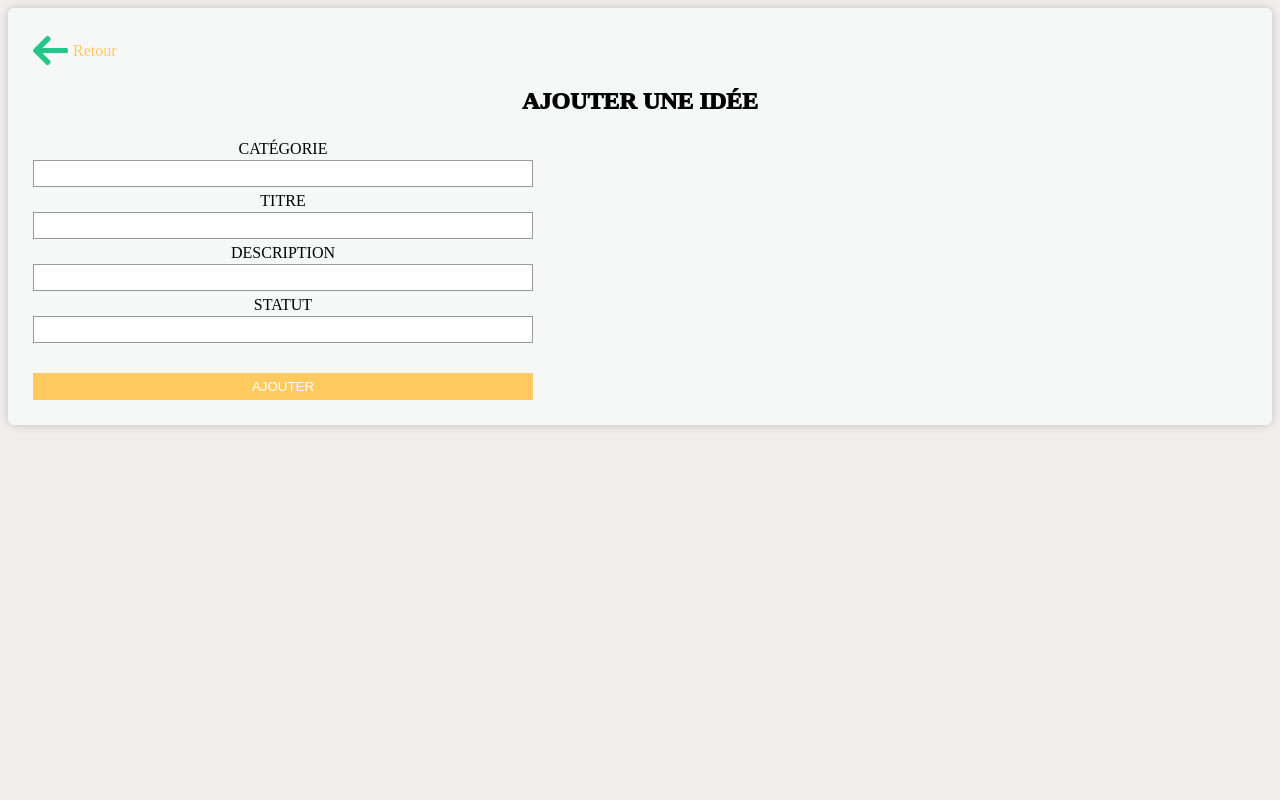
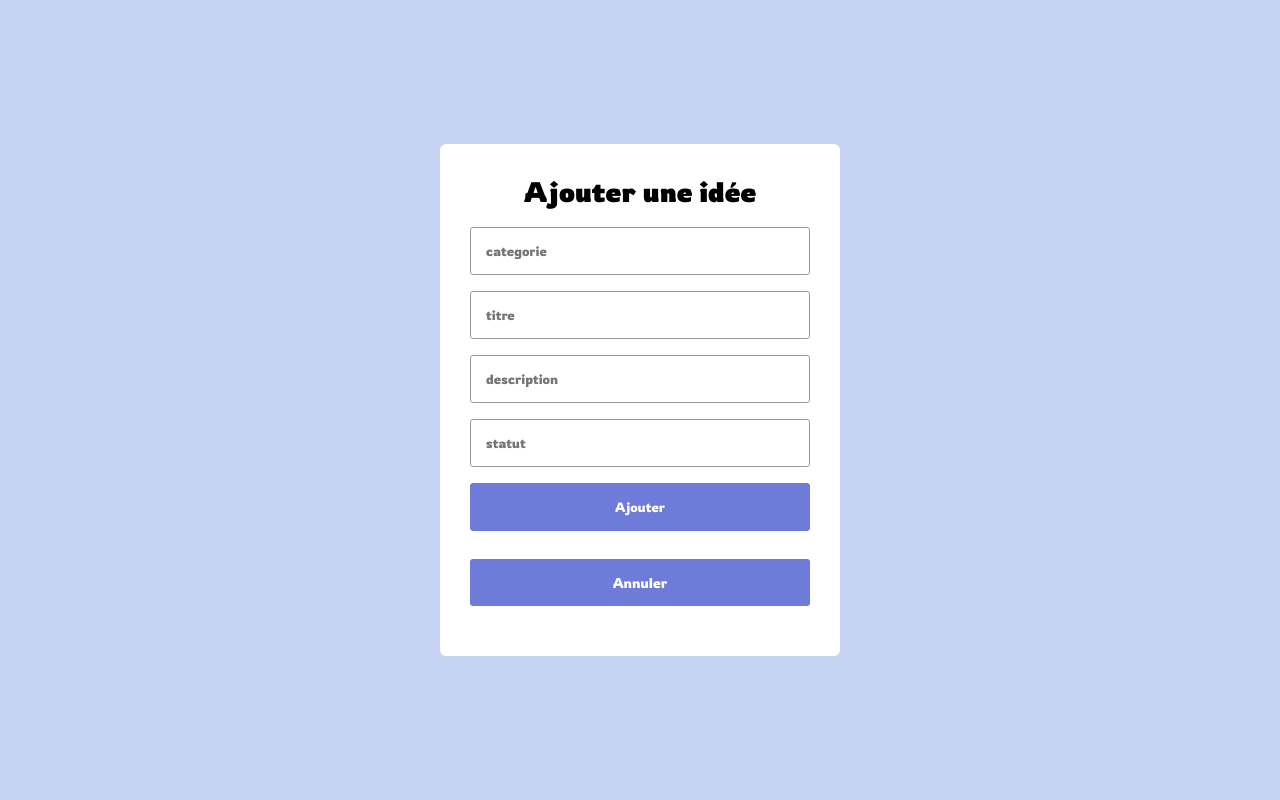
Before and after one commit to fatoumatadansoko/Plateforme_boite_idees, a PHP site: page /ajouter.php in a window 1280 px wide. Run offline with PHP 8.4, Linux system fonts and the light colour scheme.

Commit message:
Réctification des fonctionnalitées et améliorations du code

```diff
--- a/ajouter.php
+++ b/ajouter.php
@@ -1,60 +1,55 @@
+<?php
+error_reporting(E_ALL);
+ini_set('display_errors', 1);
+
+if (isset($_POST['send'])) {
+    if (
+        isset($_POST['categorie']) &&
+        isset($_POST['titre']) &&
+        isset($_POST['description']) &&
+        isset($_POST['statut']) &&
+        $_POST['categorie'] != "" &&
+        $_POST['titre'] != "" &&
+        $_POST['description'] != "" &&
+        $_POST['statut'] != ""
+    ) {
+        include_once "config.php";
+        $sql = "INSERT INTO idees (categorie, titre, description, statut) VALUES (?, ?, ?, ?)";
+
+        // Utilisation de requête préparée pour éviter les injections SQL
+        $stmt = $conn->prepare($sql);
+        $stmt->bind_param("ssss", $_POST['categorie'], $_POST['titre'], $_POST['description'], $_POST['statut']);
+
+        if ($stmt->execute()) {
+            header("location:boites_idees.php");
+        } else {
+            header("location:ajouter.php?message=AddFail");
+        }
+    } else {
+        header("location:ajouter.php?message=EmptyFields");
+    }
+}
+?>
 <!DOCTYPE html>
 <html lang="en">
+
 <head>
     <meta charset="UTF-8">
-    <meta http-equiv="X-UA-Compatible" content="IE=edge">
     <meta name="viewport" content="width=device-width, initial-scale=1.0">
-    <title>Ajouter</title>
+    <title>Document</title>
     <link rel="stylesheet" href="style.css">
 </head>
+
 <body>
-    <?php
-       //vérifier que le bouton ajouter a bien été cliqué
-       if(isset($_POST['button'])){
-           //extraction des informations envoyé dans des variables par la methode POST
-           extract($_POST);
-           //verifier que tous les champs ont été remplis
-           if(isset($categorie) && isset($titre) && isset($description) && $statut){
-                //connexion à la base de donnée
-                include_once "connexion1.php";
-                //requête d'ajout
-                $req = mysqli_query($con , "INSERT INTO Idees VALUES(NULL, '$categorie', '$titre','$description','$statut')");
-                if($req){//si la requête a été effectuée avec succès , on fait une redirection
-                    header("location: boites_idees.php");
-                }else {//si non
-                    $message = "Idées  non ajouté";
-                }
+    <form action="" method="post">
+        <h1>Ajouter une idée</h1>
+        <input type="text" name="categorie" value="" placeholder="categorie">
+        <input type="text" name="titre" value="" placeholder="titre">
+        <input type="text" name="description" value="" placeholder="description">
+        <input type="text" name="statut" value="" placeholder="statut">
+        <input type="submit" value="Ajouter" name="send">
+        <a class="link back" href="boites_idees.php">Annuler</a>
+    </form>
+</body>
 
-           }else {
-               //si non
-               $message = "Veuillez remplir tous les champs !";
-           }
-       }
-
-    ?>
-    <div class="form">
-        <a href="boites_idees.php" class="back_btn"><img src="img/back.png"> Retour</a>
-        <h2>Ajouter une idée</h2>
-        <p class="erreur_message">
-            <?php
-            // si la variable message existe , affichons son contenu
-            if(isset($message)){
-                echo $message;
-            }
-            ?>
-
-        </p>
-        <form action="" method="POST">
-            <label>Catégorie</label>
-            <input type="text" name="categorie">
-            <label>Titre</label>
-            <input type="text" name="titre">
-            <label>Description</label>
-            <input type="text" name="description">
-            <label>Statut</label>
-            <input type="text" name="Statut">
-            <input type="submit" value="Ajouter" name="button">
-        </form>
-    </div>
-</body>
 </html>
--- a/acceuil.php
+++ b/index.php
@@ -3,7 +3,7 @@
 <head>
     <meta charset="UTF-8">
     <meta name="viewport" content="width=device-width, initial-scale=1.0">
-    <link rel="stylesheet" href="style.css">
+    <link rel="stylesheet" href="index.css">
     <title>InnovateTech</title>
 </head>
 <body>
@@ -11,7 +11,6 @@
     <h1>InnovateTech</h1>
                 <div class="menu">
                      <a href="index.php">Accueil</a>
-                     <a href="inscription.php">INSCRIPTION</a>
                      <a href="boites_idees.php">Vos_idées</a>
                </div>
     </header>
@@ -19,8 +18,7 @@
 
          <div class="head">
     <img src="img/picture.jpg" alt="">
-    <a href="inscription.php"> Sinscrire</a>
-    <a href=""> Connexion</a>
+
 
          </div>
 
--- a/style.css
+++ b/style.css
@@ -1,155 +1,195 @@
+@import url('https://fonts.googleapis.com/css2?family=Rowdies:wght@300;400;700&display=swap');
+
+* {
+    margin: 0;
+    padding: 0;
+    box-sizing: border-box;
+    font-family: 'Rowdies', cursive;
+}
+.link_container {
+  margin-bottom: 20px;
+}
+.link {
+    background-color: #6F7BD9;
+    padding: 10px 20px;
+    color: #fff;
+    border-radius: 6px;
+    text-decoration: 0;
+
+
+}
+h1 {
+    margin-bottom: 10px;
+    text-align: center;
+}
 body {
-    background: hsl(0, 9%, 94%);
+    display: flex;
+    flex-direction: column;
+    justify-content: center;
+    align-items: center;
+    background-color: #C6D3F3;
+    min-height: 100vh;
+    width: 100%;
+}
+main {
+    width: 50%;
+}
+img {
+    width: 30px;
+    text-align: center;
+}
+.statut {
+    height: 10px;
+}
+th {
+    text-align: unset;
+
+    background-color: #6F7BD9;
+    color: #fff;
+}
+
+nav ul{
+    display: flex;
+    justify-content: center;
+    align-items: center;
+    list-style: none;
+}
+nav ul li {
+    margin-left: 20px;
+}
+
+
+  table {
+    box-shadow: 0 0 3px rgba(0,0,0,0.2);
+    border-collapse: collapse;
+    width: 100%;
+    table-layout: fixed;
+    border-radius: 10px;
+    overflow: hidden;
+  }
+
+  table  a{
+    text-align: center;
+  }
+  .image {
     text-align: center;
   }
 
-/* la mise en forme de la page index*/
 
-body h1 {
-    text-align: left;
-    justify-content: left;
+  table tr {
+    background-color: #f8f8f8;
+    border-bottom: 1px solid #ddd;
+
+
+  }
+th , td {
+ padding: 20px;
+ text-align: center;
+}
+.message {
+    width: 100%;
+    padding: 10px;
+    text-align: center;
+    border-radius: 6px;
+    margin: 5px 0;
+    color: #000;
 }
 
-header .menu {
+form {
+    width: 400px;
     display: flex;
-    justify-content: space-between;
-    text-decoration: none;
-    color: rgb(247, 239, 239);
-    padding:  10px 300px;
-    font-size: 22px;
+    flex-direction: column;
+    background-color: #fff;
+    padding: 30px;
+    border-radius: 6px;
+    font-size: 14px;
+}
+form input {
+    margin: 8px 0;
+    padding: 15px;
+    border: 1px solid #999;
+    border-radius: 3px;
+    outline: 0;
+}
+form input[type="submit"]{
+   cursor: pointer;
+    background-color: #6F7BD9;
+    color: #fff;
+    border: 1px solid #6F7BD9;
+
+}
+.back {
+  padding: 15px;
   text-align: center;
-    margin: 0 200px;
+  border-radius: 3px;
+  margin-top: 8px;
+}
+
+
+
+  @media screen and (max-width: 600px) {
+
+    main {
+        display: flex;
+        align-items: center;
+        flex-direction: column;
+        padding: 20px;
+        width: 100%;
+        ;
+    }
+    table {
+        box-shadow: 0 0 0px rgba(0,0,0,0.2);
+        width: 100%;
+        border-radius: 0;
+
 
     }
 
-.head img {
-    display: inline-block;
-    display: block;
-    margin: 0 auto;
-    height: 650px;
-    width: auto;
+    table caption {
+      font-size: 1.3em;
     }
 
-.head a {
-    background-color: #e5926b;
-    color: white;
-    margin: 100px;
-    text-align: center;
-    text-decoration: none;
-    display: inline-block;
-    font-size: 30px;
-    margin-top: 20px;
-    border-radius: 8px;
-
-  }
-  /*fin de la page accueil
-
-
-  /*début de la page boites à idées*/
-  body .container {
-    display: flex;
-    align-items: center;
-    justify-content: center;
-    min-height: 100vh;
-    position: relative;
-  }
-  .container .Btn_add {
-    width: fit-content;
-    margin-bottom: 20px;
-    background-color: #e5926b;
-    padding: 5px 20px;
-    color: #fff;
-    display: flex;
-    align-items: center;
-    text-align: 0;
-    border-radius: 6px;
-    text-decoration: 0;
-
-  }
-  .container .Btn_add img {
-    margin-right: 5px;
-    height: 20px;
+    table thead {
+     display: none;
     }
 
-  /*Tableau */
-  table {
-    border-collapse: collapse;
-    color: #404040;
+    table tr {
+
+      display: block;
+     margin-bottom: 10px;
+     border-radius: 6px;
     }
-  th {
-    font-size: 16px;
-    border-bottom: 3px solid #ffcb61;
-    padding: 5px 20px;
-    font-weight: 500;
 
-  }
-  td {
-font-weight: 400;
-padding: 5px 30px;
-font-size: 14px;
+    table td {
+      border-bottom: 1px solid #ddd;
+      display: block;
+      font-size: .8em;
 
     }
 
-  img {
-    height: 25px;
-  }
-  tr:nth-child(2n) td {
-    background-color: #f6f8f8;
-  }
-  tr:nth-child(2n) td {
-    border-bottom: 1px solid #e0e0e0;
-    border-top: 1px solid #e0e0e0;
+    table td::before {
+      /*
+      * aria-label has no advantage, it won't be read inside a table
+      content: attr(aria-label);
+      */
+      content: attr(data-label);
+      /* float: left; */
+      font-weight: bold;
+      text-transform: uppercase;
     }
 
-  /*Form CSS*/
-.form {
-    background-color: #f6f8f8;
-    padding: 25px;
-    box-shadow: 0 0 10px rgba(0,0,0,0.2);
-    border-radius: 6px;
+    table td:last-child {
+      border-bottom: 0;
     }
-.form form {
-    display: flex;
-    width: 500px;
-    flex-direction: column;
+    th , td {
+        text-align: unset;
+        padding: 15px;
        }
-.back_btn {
-    color: #ffcb61;
-    text-decoration: 0;
-    display: flex;
-    align-items: center;
+       .image{
+        text-align: unset;
        }
-.back_btn img {
-    height: 35px;
-    margin-right:5px ;
   }
-h2 {
+
+.link {
   margin: 20px 0;
-    font-weight: 1000;
-    text-transform: uppercase;
 }
-.erreur_message {
-    color: red;
-    font-size: 12px;
-}
-label {
-    margin-top: 5px;
-    text-transform: uppercase;
-}
-input{
-    padding: 5px;
-    border: 1px solid #999;
-    outline: 0;
-    margin-top: 2px;
-}
-input:focus{
-    border: 1px solid #ffcb61;
-}
-input[type="submit"]{
-    margin-top: 30px;
-    background-color: #ffcb61;
-    border: 1px solid #ffcb61;
-    cursor: pointer;
-    color: #fff;
-    text-transform: uppercase;
-}
```
Also changed, not shown: boites_idees.php (+30 -22 lines), config.php (+7 -26 lines), connexion.php (deleted, +0 -67 lines), connexion1.php (deleted, +0 -7 lines), index.css (added, +45 -0 lines), inscription.php (deleted, +0 -28 lines), modifier.php (+59 -52 lines), supprimer.php (added, +11 -0 lines), img/back.png (deleted), img/edit.png (deleted), img/pen.png (deleted), img/plus.png (deleted), img/remove.png (added), img/trash.png (deleted), 1 more files. Lines whose indentation alone changed are shown as unchanged.
